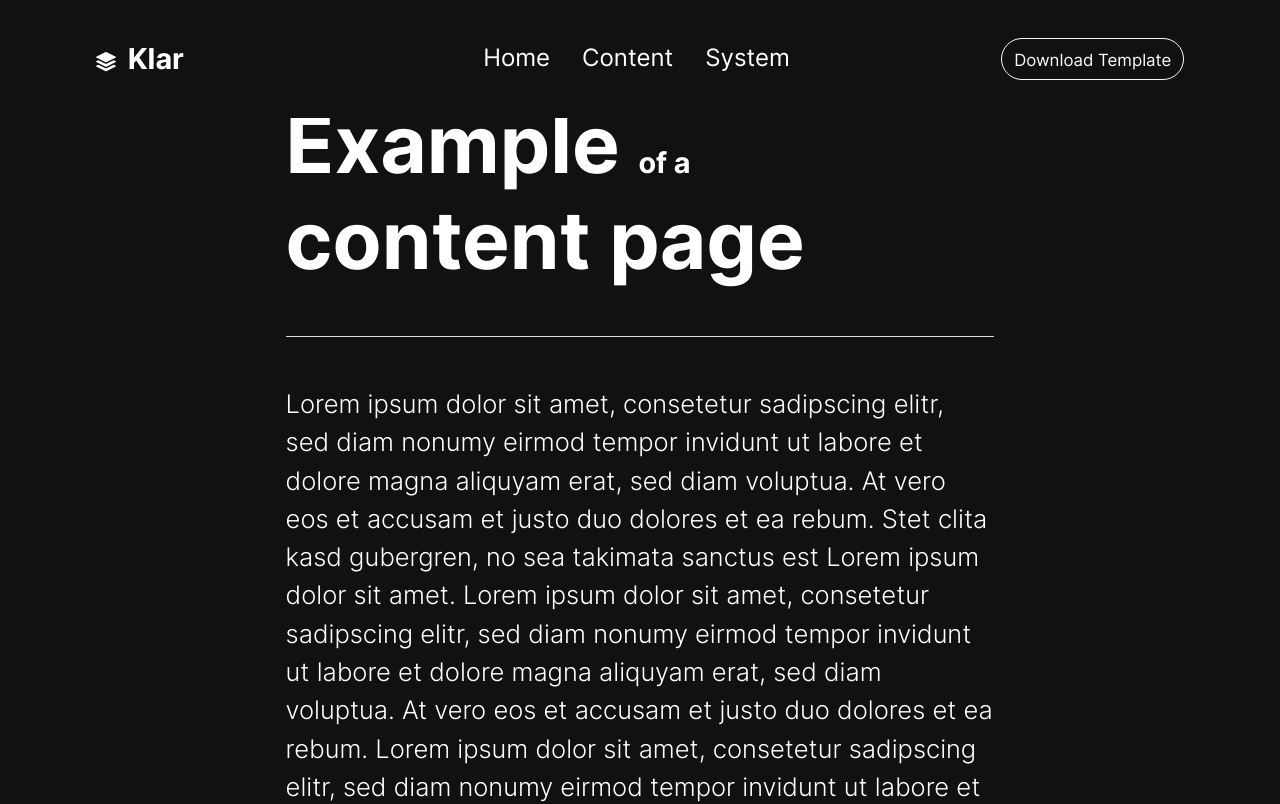
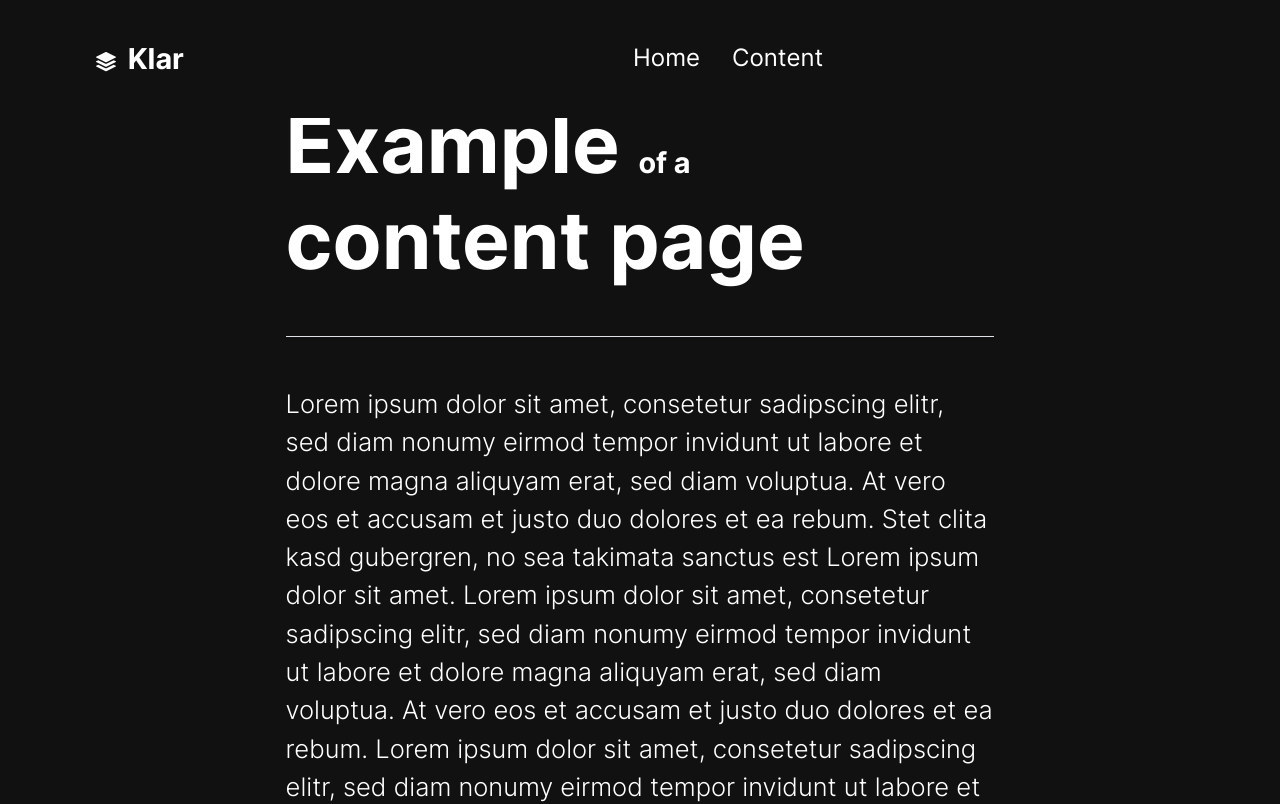
Before and after one commit to mgh-webtemplate/6, a plain HTML site: page content.html in a window 1280 px wide. Shown: the top 804 px of the page. Drawn offline with Linux system fonts and the light colour scheme.

Commit message:
Update content.html

```diff
--- a/content.html
+++ b/content.html
@@ -87,16 +87,7 @@
     Content
   </a>
 </li>
-<li class="nav-item">
-  <a class="nav-link fs-5" href="system.html" aria-label="A system message page">
-    System
-  </a>
-</li>
-
-    </ul>
-      <a href="https://templatedeck.com/klar-html-template.html" aria-label="Download this template" class="btn btn-outline-light">
-        <small>Download Template</small>
-      </a>
+      </ul>
 </div>
 </nav>
 
```
